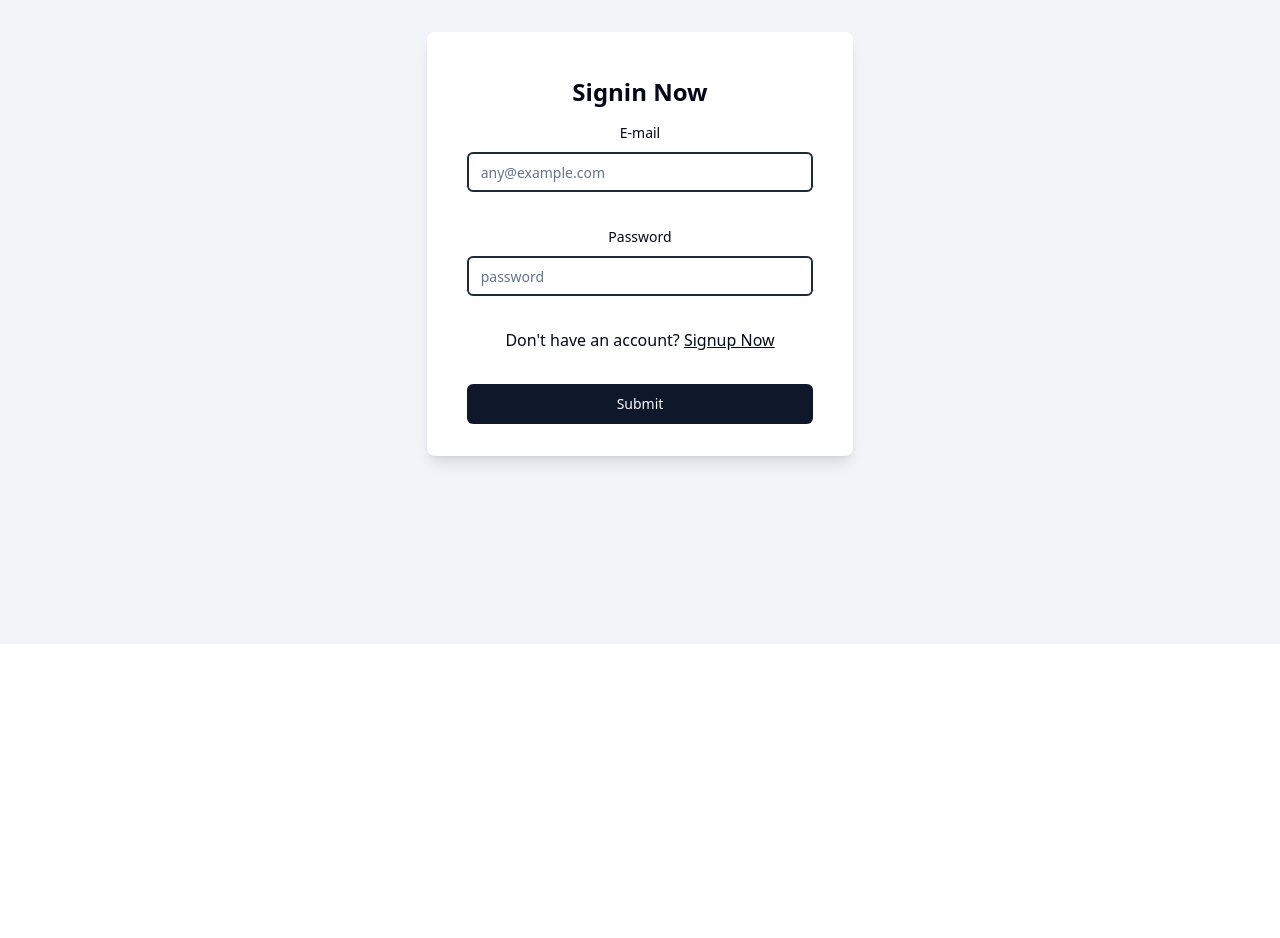
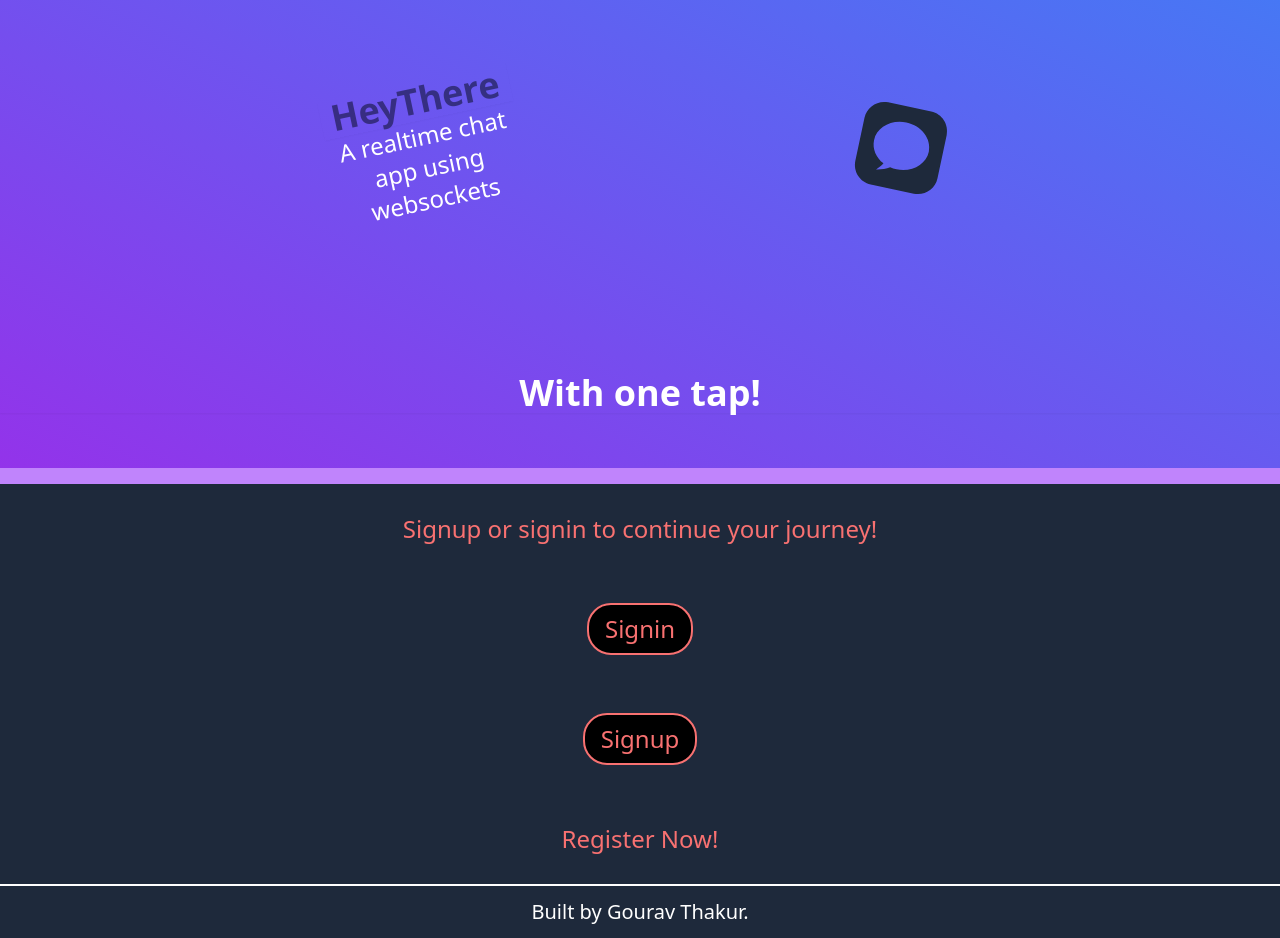
Before and after one commit to GouravIsCoding/heythere-chat-app-frontend, a React (Vite) app: page / in a window 1280 px wide. Before the commit this address led to /signin. Shown: the part 220-1158 px from the top of the page. Before the commit the page ends 864 px from the top, so only its background shows below. Built offline with nearby package versions, Linux system fonts and the light colour scheme; no server answers.

Commit message:
added home page and footer

```diff
--- a/index.html
+++ b/index.html
@@ -3,14 +3,11 @@
   <head>
     <meta charset="UTF-8" />
     <link rel="icon" type="image/svg+xml" href="/vite.svg" />
-    <meta
-      name="viewport"
-      content="width=device-width, initial-scale=1.0,maximum-scale=1"
-    />
+    <meta name="viewport" content="width=device-width, initial-scale=1.0," />
     <title>Heythere</title>
   </head>
   <body>
-    <div id="root" style="padding: 0; margin: 0; max-width: none"></div>
+    <div id="root" style="padding: 0; margin: 0; max-width: 100vw"></div>
     <script type="module" src="/src/main.tsx"></script>
   </body>
 </html>
--- a/src/App.tsx
+++ b/src/App.tsx
@@ -14,6 +14,7 @@ const HouseSearchPage = lazy(() => import("./pages/house/HouseSearchPage"));
 const HouseInfoPage = lazy(() => import("./pages/house/HouseInfoPage"));
 const CreateHousePage = lazy(() => import("./pages/house/CreateHousePage"));
 const JoinedHousesPage = lazy(() => import("./pages/house/JoinedHousesPage"));
+const HomePage = lazy(() => import("./pages/HomePage"));
 
 function App() {
   return (
@@ -22,6 +23,7 @@ function App() {
         <BrowserRouter>
           <Routes>
             <Route path="" element={<Layout />}>
+              <Route path="/" element={<HomePage />}></Route>
               <Route path="/signup" element={<SignupPage />}></Route>
               <Route path="/signin" element={<SigninPage />}></Route>
 
--- /dev/null
+++ b/src/components/Home.tsx
@@ -0,0 +1,57 @@
+import { Link } from "react-router-dom";
+import Chat from "./svg/chat";
+
+export default function Home() {
+  return (
+    <>
+      <div className="min-h-[80vh] bg-gradient-to-tr from-purple-600 to-blue-500 flex flex-col justify-around">
+        <div>
+          <h1 className="text-4xl text-white font-bold shadow-sm">
+            Connect with the world!
+          </h1>
+        </div>
+        <div className="w-full max-h-96 mx-auto">
+          <div className="font-sans flex justify-evenly flex-wrap items-center">
+            <div className="my-12 max-w-48 text-wrap -rotate-12">
+              <h1 className="text-4xl font-bold opacity-50 shadow-sm">
+                HeyThere
+              </h1>
+              <h2 className="text-white text-2xl">
+                A realtime chat app using websockets
+              </h2>
+            </div>
+            <div className="rotate-12">
+              <Chat />
+            </div>
+          </div>
+        </div>
+        <div>
+          <h1 className="text-4xl text-white font-bold shadow-sm">
+            With one tap!
+          </h1>
+        </div>
+      </div>
+      <div className="h-4 bg-purple-400"></div>
+      <div className="min-h-[50vh] bg-slate-800 flex flex-col justify-around text-red-400">
+        <h1 className="text-2xl text-wrap text-center w-[70%] mx-auto font-medium">
+          Signup or signin to continue your journey!
+        </h1>
+        <Link
+          className="bg-black border-2 border-red-400 inline-block px-4 py-2 rounded-3xl mx-auto text-2xl hover:bg-red-400 hover:text-white"
+          to={"/signin"}
+        >
+          Signin
+        </Link>
+        <Link
+          className="bg-black border-2 border-red-400 inline-block px-4 py-2 rounded-3xl mx-auto text-2xl hover:bg-red-400 hover:text-white"
+          to={"/signup"}
+        >
+          Signup
+        </Link>
+        <h1 className="text-2xl text-wrap text-center w-[70%] mx-auto font-medium">
+          Register Now!
+        </h1>
+      </div>
+    </>
+  );
+}
--- a/src/components/Layout.tsx
+++ b/src/components/Layout.tsx
@@ -5,6 +5,7 @@ import { Suspense } from "react";
 import Spinner from "./spinner/Spinner";
 import NavBar from "./nav/NavBar";
 import ProtectedRoutes from "./wrappers/ProtectedRoutes";
+import Footer from "./footer/footer";
 
 const queryClient = new QueryClient();
 
@@ -15,11 +16,12 @@ export default function Layout() {
         <Suspense fallback={<Spinner />}>
           <NavBar />
 
-          <div className="min-h-screen pt-16">
+          <div className="min-h-screen pt-12 bg-slate-100">
             <ProtectedRoutes>
               <Outlet />
             </ProtectedRoutes>
           </div>
+          <Footer />
         </Suspense>
         <Toaster
           position="top-right"
--- /dev/null
+++ b/src/components/footer/footer.tsx
@@ -0,0 +1,9 @@
+export default function Footer() {
+  return (
+    <>
+      <div className="text-white bg-slate-800 font-medium text-xl py-3 px-2 border-t-2 border-white">
+        Built by Gourav Thakur.
+      </div>
+    </>
+  );
+}
--- a/src/components/houses/JoinedHousesList.tsx
+++ b/src/components/houses/JoinedHousesList.tsx
@@ -27,12 +27,12 @@ export default function JoinedHousesList() {
 
   if (data)
     return (
-      <>
+      <div className="bg-slate-100">
         {data.houses.map((house) => (
           <li className="list-none" key={house.id}>
             <HouseItem variant="list" house={house} />
           </li>
         ))}
-      </>
+      </div>
     );
 }
--- a/src/components/houses/SearchHouse.tsx
+++ b/src/components/houses/SearchHouse.tsx
@@ -33,7 +33,7 @@ export default function SearchHouse() {
     timer = setTimeout(() => {
       const name = e.target?.value;
       searchHouses(name);
-    }, 1000);
+    }, 500);
   };
 
   return (
--- a/src/components/nav/NavBar.tsx
+++ b/src/components/nav/NavBar.tsx
@@ -6,9 +6,10 @@ import { useRecoilValue } from "recoil";
 import { AuthStatusAtom } from "@/recoil";
 
 const navItems = [
-  { id: 1, to: "/signup", name: "Signup", auth: false },
-  { id: 2, to: "/signin", name: "Signin", auth: false },
-  { id: 3, to: "/houses/joined", name: "Houses", auth: true },
+  { id: 1, to: "/", name: "Home", auth: false },
+  { id: 2, to: "/signup", name: "Signup", auth: false },
+  { id: 3, to: "/signin", name: "Signin", auth: false },
+  { id: 4, to: "/houses/joined", name: "Houses", auth: true },
 ];
 
 export default function NavBar() {
@@ -22,7 +23,7 @@ export default function NavBar() {
   return (
     <>
       <nav
-        className={`fixed top-0 left-0 right-0 bg-slate-800 text-white py-2 px-2 md:px-10`}
+        className={`z-50 fixed top-0 left-0 right-0 bg-slate-800 text-white py-2 px-2 md:px-10`}
       >
         <h1 className={`font-bold inline-block p-2 text-xl items-center`}>
           HeyThere
--- /dev/null
+++ b/src/components/svg/chat.tsx
@@ -0,0 +1,15 @@
+export default function Chat() {
+  return (
+    <>
+      <svg
+        xmlns="http://www.w3.org/2000/svg"
+        viewBox="0 0 50 50"
+        width="100px"
+        height="100px"
+        className="fill-slate-800"
+      >
+        <path d="M36,4H14C8.486,4,4,8.486,4,14v22c0,5.514,4.486,10,10,10h22c5.514,0,10-4.486,10-10V14C46,8.486,41.514,4,36,4z M25,35.925	c-1.138,0-2.239-0.128-3.299-0.348c-1.88,1.245-4.373,2.11-6.701,2.523c1.171-1.143,2.387-2.422,3.014-3.781	C13.826,32.251,11,28.393,11,23.962C11,17.356,17.268,12,25,12s14,5.356,14,11.962S32.732,35.925,25,35.925z" />
+      </svg>
+    </>
+  );
+}
--- a/src/components/wrappers/ProtectedRoutes.tsx
+++ b/src/components/wrappers/ProtectedRoutes.tsx
@@ -5,7 +5,7 @@ import { useLocation, useNavigate } from "react-router-dom";
 import { useRecoilValue } from "recoil";
 import { AuthStatusAtom } from "@/recoil";
 
-const NonAuthRoutes = ["/signup", "/signin"];
+const NonAuthRoutes = ["/signup", "/signin", "/"];
 
 export default function ProtectedRoutes({
   children,
@@ -24,7 +24,7 @@ export default function ProtectedRoutes({
       navigate("/signin");
     } else if (authStatus && NonAuthRoutes.includes(pathname)) {
       toast.error("You are already signed in!");
-      navigate("/");
+      navigate("/houses/joined");
     }
     setLoading(false);
   }, [pathname]);
--- /dev/null
+++ b/src/pages/HomePage.tsx
@@ -0,0 +1,9 @@
+import Home from "@/components/Home";
+
+export default function HomePage() {
+  return (
+    <>
+      <Home />
+    </>
+  );
+}
```
